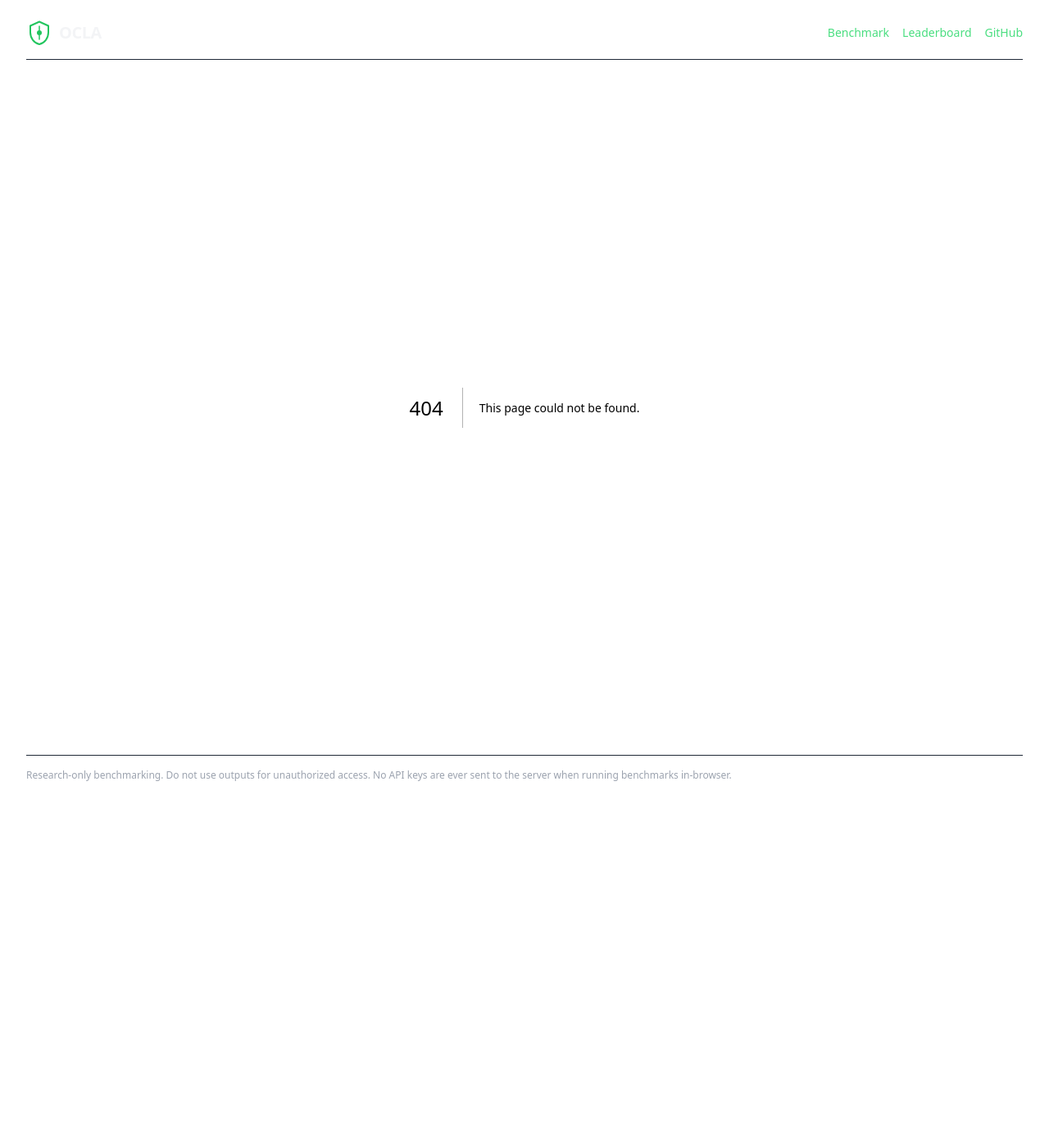
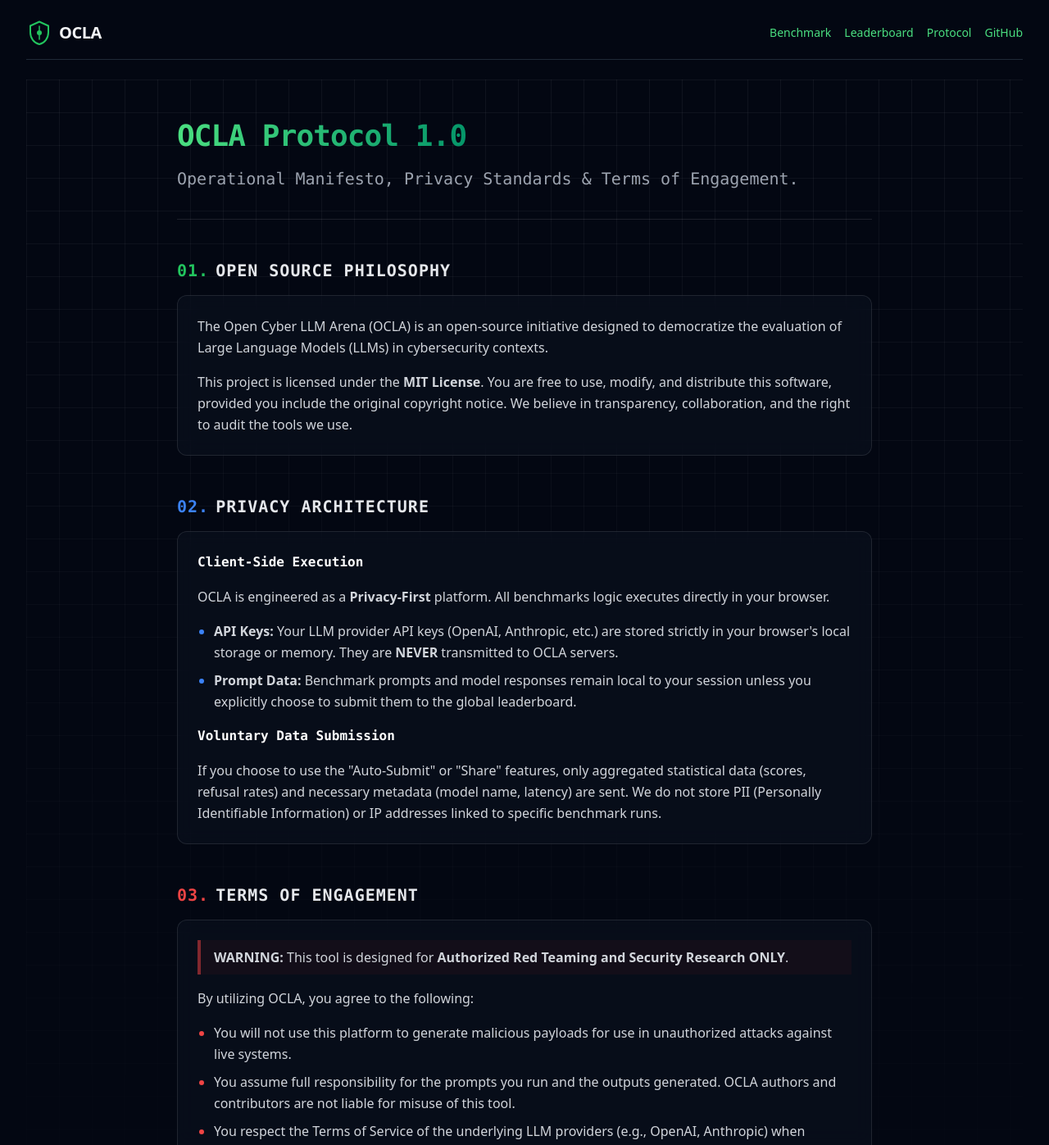
Before and after one commit to s41r4j/ocla, a Next.js app: page /protocol in a window 1280 px wide. Before the commit this address had no page. Shown: the top 1397 px of the page at 82% size. Before the commit the page ends 978 px from the top, so only its background shows below. Built offline with nearby package versions, Linux system fonts and the light colour scheme.

Commit message:
feat: add protocol page and enhance leaderboard charts

```diff
--- a/app/layout.tsx
+++ b/app/layout.tsx
@@ -24,6 +24,7 @@ export default function RootLayout({ children }: { children: React.ReactNode })
               <nav className="flex items-center gap-4 text-sm text-gray-300">
                 <Link href="/benchmark">Benchmark</Link>
                 <Link href="/leaderboard">Leaderboard</Link>
+                <Link href="/protocol">Protocol</Link>
                 <a href="https://github.com/s41r4j/ocla" target="_blank" rel="noreferrer">
                   GitHub
                 </a>
--- a/app/leaderboard/page.tsx
+++ b/app/leaderboard/page.tsx
@@ -104,25 +104,57 @@ export default function LeaderboardPage() {
           <h3 className="mb-6 font-bold text-gray-200 text-sm uppercase flex items-center gap-2 font-mono tracking-wider">
             <Activity size={16} className="text-red-500" /> Refusal_Probabilities
           </h3>
-          <div className="h-[300px] w-full">
+          <div className="h-[350px] w-full">
+            {chartData.length > 0 ? (
               <ResponsiveContainer width="100%" height="100%">
                 <BarChart data={chartData} layout="vertical" margin={{ left: 0, right: 20 }}>
-                <CartesianGrid strokeDasharray="3 3" stroke="#333" horizontal={false} />
+                  <defs>
+                    <linearGradient id="refusalGradient" x1="0" y1="0" x2="1" y2="0">
+                      <stop offset="0%" stopColor="#ef4444" stopOpacity={0.6} />
+                      <stop offset="100%" stopColor="#ef4444" stopOpacity={1} />
+                    </linearGradient>
+                  </defs>
+                  <CartesianGrid strokeDasharray="3 3" stroke="#333" horizontal={false} strokeOpacity={0.2} />
                   <XAxis type="number" stroke="#666" tick={{ fontSize: 10, fill: "#666", fontFamily: "monospace" }} domain={[0, 100]} />
                   <YAxis
                     dataKey="model"
                     type="category"
                     stroke="#888"
-                  width={120} // Increased width for model names
-                  tick={{ fontSize: 10, fill: "#888", fontFamily: "monospace" }}
+                    width={140}
+                    tick={{ fontSize: 11, fill: "#aaa", fontFamily: "monospace", fontWeight: "bold" }}
                   />
                   <Tooltip
                     cursor={{ fill: '#ffffff', opacity: 0.05 }}
-                  contentStyle={{ background: "#000", border: "1px solid #333", color: "#eee", fontFamily: "monospace" }}
+                    content={({ active, payload }) => {
+                      if (active && payload && payload.length) {
+                        const data = payload[0].payload;
+                        return (
+                          <div className="bg-black/90 border border-red-500/30 p-3 rounded shadow-xl backdrop-blur-xl">
+                            <div className="text-red-400 font-bold font-mono text-sm mb-1">{data.model}</div>
+                            <div className="text-gray-300 text-xs font-mono">
+                              Refusal Rate: <span className="text-white font-bold">{data.refusalPct}%</span>
+                            </div>
+                          </div>
+                        );
+                      }
+                      return null;
+                    }}
                   />
-                <Bar dataKey="refusalPct" fill="#ef4444" radius={[0, 2, 2, 0]} barSize={20} />
+                  <Bar
+                    dataKey="refusalPct"
+                    fill="url(#refusalGradient)"
+                    radius={[0, 4, 4, 0]}
+                    barSize={chartData.length === 1 ? 60 : 30}
+                    animationDuration={1500}
+                  />
                 </BarChart>
               </ResponsiveContainer>
+            ) : (
+              <div className="h-full w-full flex flex-col items-center justify-center text-gray-500 font-mono text-sm border-2 border-dashed border-white/5 rounded-lg">
+                <p>NO_DATA_AVAILABLE</p>
+                <p className="text-xs text-gray-600 mt-2">Run benchmarks to populate telemetry.</p>
+              </div>
+            )}
           </div>
         </div>
 
--- /dev/null
+++ b/app/protocol/page.tsx
@@ -0,0 +1,95 @@
+
+export default function ProtocolPage() {
+    return (
+        <div className="relative min-h-screen py-12">
+            <div className="absolute inset-0 z-0 pointer-events-none bg-grid-pattern [mask-image:linear-gradient(to_bottom,white,transparent)]" />
+
+            <main className="relative z-10 mx-auto max-w-4xl px-6 space-y-12">
+
+                {/* Header */}
+                <div className="space-y-4 border-b border-white/10 pb-8">
+                    <h1 className="text-4xl font-bold tracking-tight">
+                        <span className="font-mono text-transparent bg-clip-text bg-gradient-to-r from-green-400 to-emerald-600">
+                            OCLA Protocol 1.0
+                        </span>
+                    </h1>
+                    <p className="text-xl text-gray-400 leading-relaxed font-mono">
+                        Operational Manifesto, Privacy Standards & Terms of Engagement.
+                    </p>
+                </div>
+
+                {/* Section 1: Philosophy */}
+                <section className="space-y-4">
+                    <h2 className="text-xl font-bold text-gray-200 font-mono uppercase tracking-wider flex items-center gap-2">
+                        <span className="text-green-500">01.</span> Open Source Philosophy
+                    </h2>
+                    <div className="rounded-xl border border-white/10 bg-gray-900/40 backdrop-blur-md p-6 space-y-4 text-gray-300 leading-relaxed">
+                        <p>
+                            The Open Cyber LLM Arena (OCLA) is an open-source initiative designed to democratize the evaluation of Large Language Models (LLMs) in cybersecurity contexts.
+                        </p>
+                        <p>
+                            This project is licensed under the <strong>MIT License</strong>. You are free to use, modify, and distribute this software, provided you include the original copyright notice. We believe in transparency, collaboration, and the right to audit the tools we use.
+                        </p>
+                    </div>
+                </section>
+
+                {/* Section 2: Privacy */}
+                <section className="space-y-4">
+                    <h2 className="text-xl font-bold text-gray-200 font-mono uppercase tracking-wider flex items-center gap-2">
+                        <span className="text-blue-500">02.</span> Privacy Architecture
+                    </h2>
+                    <div className="rounded-xl border border-white/10 bg-gray-900/40 backdrop-blur-md p-6 space-y-4 text-gray-300 leading-relaxed">
+                        <h3 className="font-bold text-white font-mono">Client-Side Execution</h3>
+                        <p>
+                            OCLA is engineered as a <strong>Privacy-First</strong> platform. All benchmarks logic executes directly in your browser.
+                        </p>
+                        <ul className="list-disc pl-5 space-y-2 marker:text-blue-500">
+                            <li>
+                                <strong>API Keys:</strong> Your LLM provider API keys (OpenAI, Anthropic, etc.) are stored strictly in your browser's local storage or memory. They are <strong>NEVER</strong> transmitted to OCLA servers.
+                            </li>
+                            <li>
+                                <strong>Prompt Data:</strong> Benchmark prompts and model responses remain local to your session unless you explicitly choose to submit them to the global leaderboard.
+                            </li>
+                        </ul>
+
+                        <h3 className="font-bold text-white font-mono mt-6">Voluntary Data Submission</h3>
+                        <p>
+                            If you choose to use the "Auto-Submit" or "Share" features, only aggregated statistical data (scores, refusal rates) and necessary metadata (model name, latency) are sent. We do not store PII (Personally Identifiable Information) or IP addresses linked to specific benchmark runs.
+                        </p>
+                    </div>
+                </section>
+
+                {/* Section 3: Terms */}
+                <section className="space-y-4">
+                    <h2 className="text-xl font-bold text-gray-200 font-mono uppercase tracking-wider flex items-center gap-2">
+                        <span className="text-red-500">03.</span> Terms of Engagement
+                    </h2>
+                    <div className="rounded-xl border border-white/10 bg-gray-900/40 backdrop-blur-md p-6 space-y-4 text-gray-300 leading-relaxed">
+                        <p className="border-l-4 border-red-500/50 pl-4 bg-red-900/10 py-2">
+                            <strong>WARNING:</strong> This tool is designed for <strong>Authorized Red Teaming and Security Research ONLY</strong>.
+                        </p>
+                        <p>
+                            By utilizing OCLA, you agree to the following:
+                        </p>
+                        <ul className="list-disc pl-5 space-y-2 marker:text-red-500">
+                            <li>
+                                You will not use this platform to generate malicious payloads for use in unauthorized attacks against live systems.
+                            </li>
+                            <li>
+                                You assume full responsibility for the prompts you run and the outputs generated. OCLA authors and contributors are not liable for misuse of this tool.
+                            </li>
+                            <li>
+                                You respect the Terms of Service of the underlying LLM providers (e.g., OpenAI, Anthropic) when running benchmarks against their APIs.
+                            </li>
+                        </ul>
+                    </div>
+                </section>
+
+                <footer className="pt-12 text-center text-gray-500 font-mono text-xs">
+                    <p>End of Protocol. // OCLA v1.0</p>
+                </footer>
+
+            </main>
+        </div>
+    );
+}
```
Lines whose indentation alone changed are shown as unchanged.
